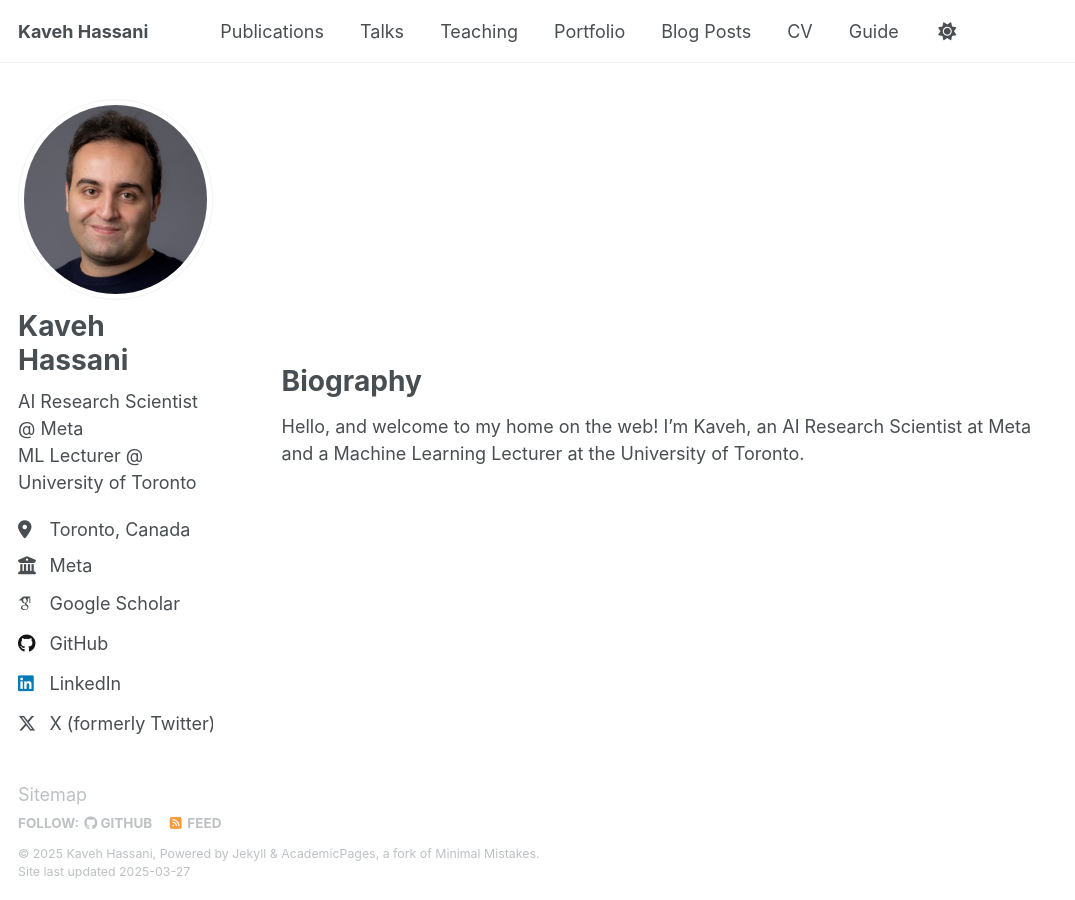
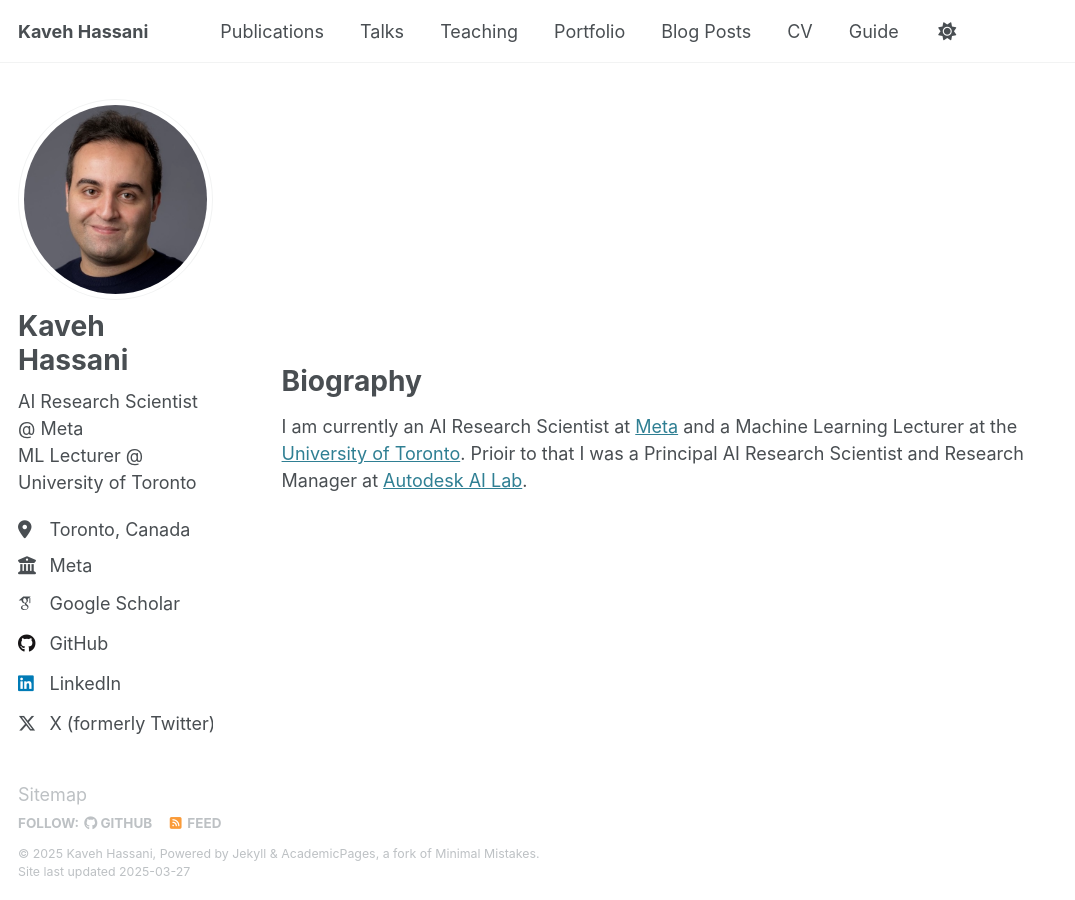
Before and after one commit to kavehhassani/kavehhassani.github.io, a Jekyll site: the page built from _pages/about.md, in a window 1280 px wide. Shown: the whole page, without its empty margins (0-1075 px from the left). Built offline with Jekyll 4.4.1, drawn with Linux system fonts in a browser that asks for light colours; some web fonts are replaced.

Commit message:
Update about.md

```diff
--- a/_pages/about.md
+++ b/_pages/about.md
@@ -16,4 +16,4 @@ redirect_from:
 <br>
 <br>
 <h1>Biography</h1>
-Hello, and welcome to my home on the web! I’m Kaveh, an AI Research Scientist at Meta and a Machine Learning Lecturer at the University of Toronto.
+ I am currently an AI Research Scientist at <a href="https://ai.meta.com/">Meta</a> and a Machine Learning Lecturer at the <a href="https://www.utoronto.ca/">University of Toronto</a>. Prioir to that I was a Principal AI Research Scientist and Research Manager at <a href="https://www.research.autodesk.com/research-areas/science/ai-lab/">Autodesk AI Lab</a>.
```
